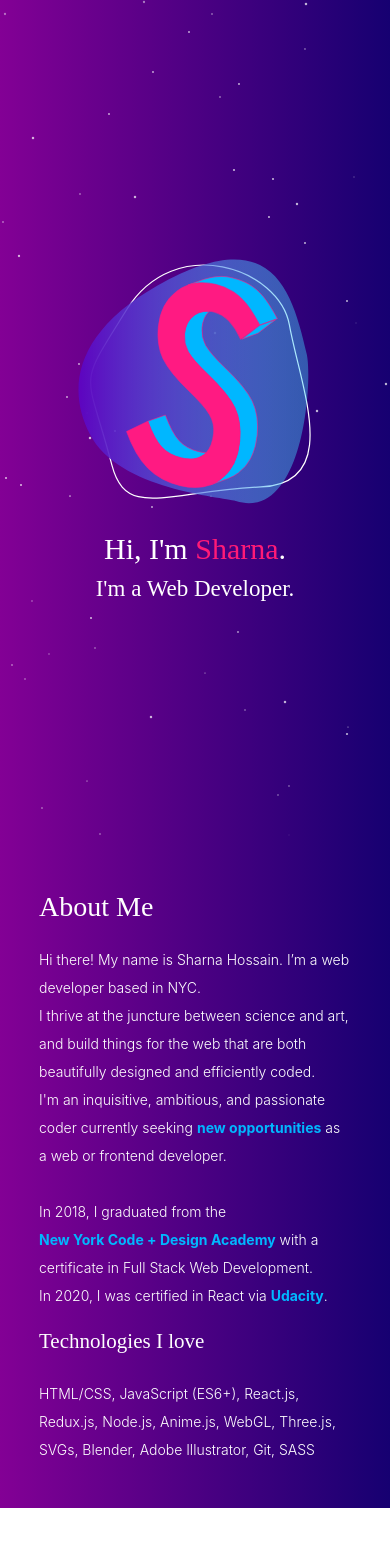
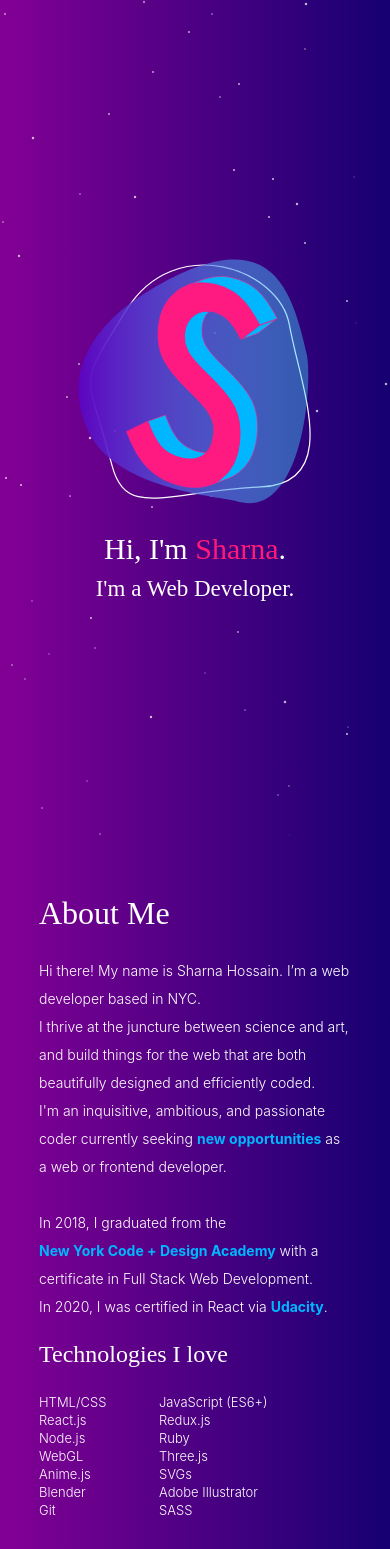
Before and after one commit to sharnajh/sharna, a React (Create React App) app: page / in a window 390 px wide. Before the commit the page ends 1508 px from the top, so only its background shows below. Built offline with nearby package versions, Linux system fonts and the light colour scheme.

Commit message:
styled skills ul li

```diff
--- a/src/Description.js
+++ b/src/Description.js
@@ -37,8 +37,22 @@ class Description extends Component {
           .{" "}
         </p>
         <h2>Technologies I love</h2>
-        <p>HTML/CSS, JavaScript (ES6+), React.js, Redux.js, Node.js, Anime.js, WebGL, Three.js, SVGs, Blender,
-        Adobe Illustrator, Git, SASS</p>
+        <ul>
+          <li>HTML/CSS</li>
+          <li>JavaScript (ES6+)</li>
+          <li>React.js</li>
+          <li>Redux.js</li>
+          <li>Node.js</li>
+          <li>Ruby</li>
+          <li>WebGL</li>
+          <li>Three.js</li>
+          <li>Anime.js</li>
+          <li>SVGs</li>
+          <li>Blender</li>
+          <li>Adobe Illustrator</li>
+          <li>Git</li>
+          <li>SASS</li>
+        </ul>
       </div>
     );
   }
--- a/src/assets/CSS/App.css
+++ b/src/assets/CSS/App.css
@@ -91,7 +91,8 @@ a:focus {
   z-index: 1000;
 }
 
-#bio, #projects {
+#bio,
+#projects {
   display: flex;
   width: 80vw;
   justify-content: space-between;
@@ -103,11 +104,38 @@ a:focus {
 #about {
   z-index: -20;
   color: white;
+  height: 100%;
 }
 
 .desc p {
   font-family: -apple-system, BlinkMacSystemFont, "Segoe UI", Roboto, Oxygen,
     Ubuntu, Cantarell, "Open Sans", "Helvetica Neue", sans-serif;
+  line-height: 28px;
+  font-weight: 300;
+  font-size: 14px;
+}
+
+.desc ul {
+  padding: 0;
+  margin: 0;
+  list-style-position: inside;
+  list-style-type: circle;
+}
+
+.desc li {
+  width: 150px;
+  height: 0px;
+  display: inline-block;
+  line-height: 0px;
+  margin: 0;
+  padding: 0;
+  font-family: -apple-system, BlinkMacSystemFont, "Segoe UI", Roboto, Oxygen,
+    Ubuntu, Cantarell, "Open Sans", "Helvetica Neue", sans-serif;
+  font-weight: 300;
+  font-size: 13px;
+  list-style-position: inside;
+  list-style-type: circle;
+  position: relative;
 }
 
 #about h1,
@@ -121,12 +149,9 @@ a:focus {
 }
 
 .desc {
-  font-size: 14px;
   padding: 30px;
-  line-height: 28px;
   width: 50%;
   margin: 0;
-  font-weight: 300;
 }
 
 .desc a:link,
@@ -181,7 +206,7 @@ a:focus {
   width: 300px;
   height: 300px;
   border-radius: 100%;
-  background-color:#00b7ff;
+  background-color: #00b7ff;
 }
 
 ::selection {
@@ -236,4 +261,7 @@ a:focus {
   #projects h1 {
     padding: 0px;
   }
+  .desc ul li {
+    width:120px;
+  }
 }
```
